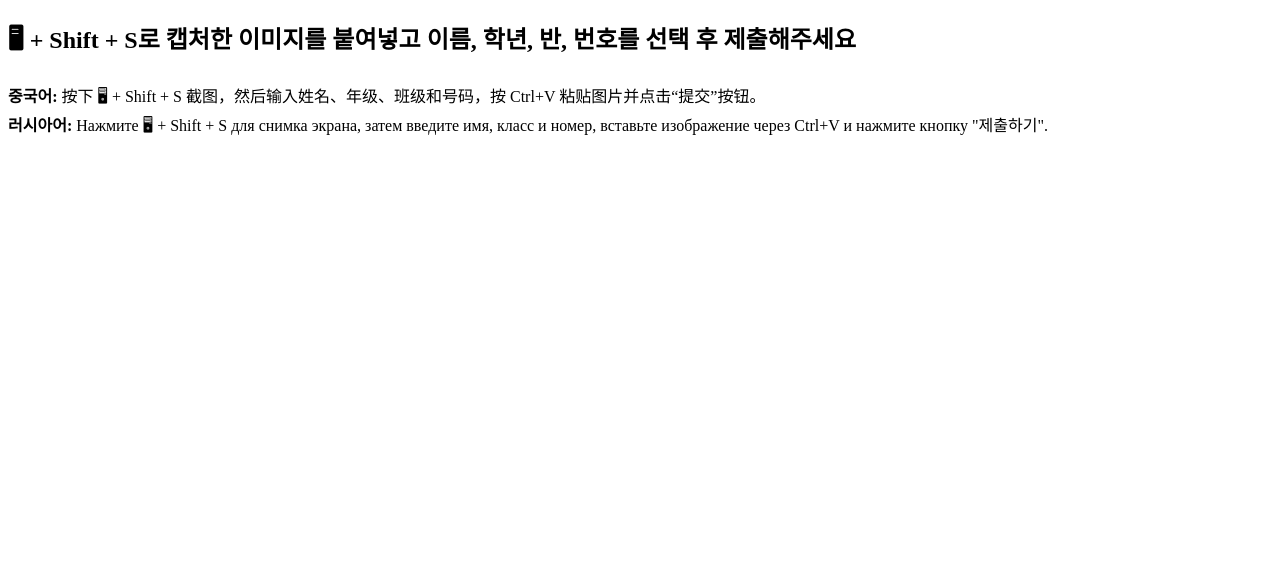
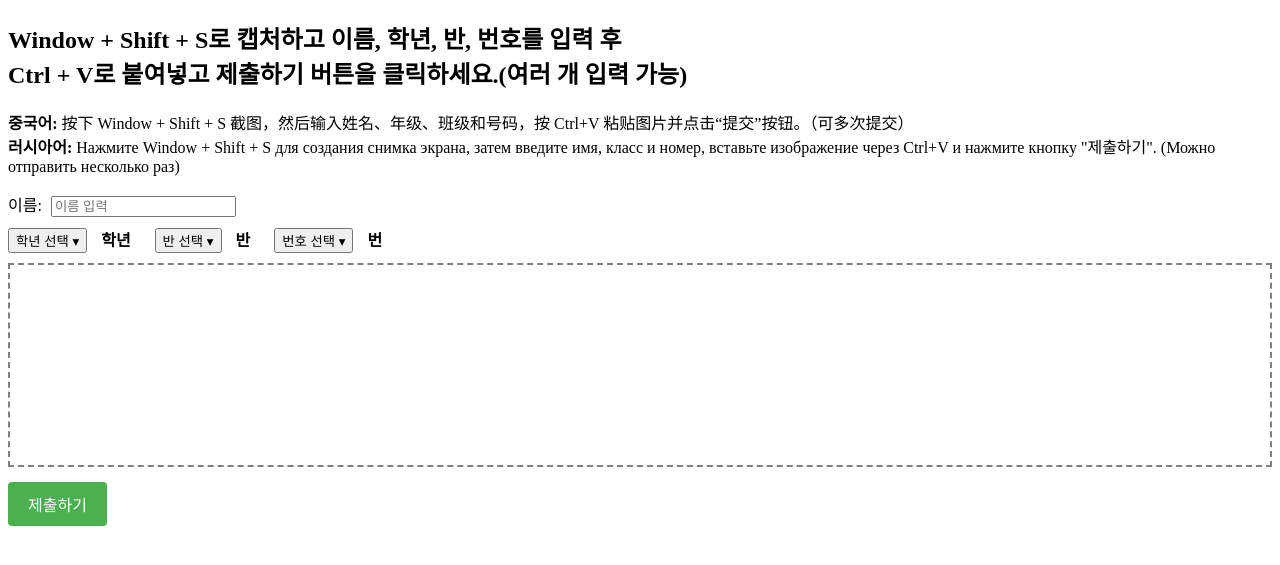
Before and after one commit to ROKBrian/student-uploader, a Flask app: page / in a window 1280 px wide. Shown: the top 565 px of the page. Run offline with Flask 3, Linux system fonts and the light colour scheme.

Commit message:
Update index.html

```diff
--- a/templates/index.html
+++ b/templates/index.html
@@ -2,60 +2,112 @@
 <html>
 <head>
   <meta charset="utf-8">
-  <title>🖥 + Shift + S로 캡처를 한 뒤 이름, 학년, 반, 번호를 입력하고 Ctrl+V 를 눌러서 붙여넣고 제출하기 버튼을 누르세요</title>
+  <title>Window + Shift + S로 캡처하고 이름, 학년, 반, 번호를 입력 후 Ctrl + V로 붙여넣고 제출하기 버튼을 클릭하세요.(여러 개 입력 가능)</title>
   <style>
-    .dropdown {
-      position: relative;
-      display: inline-block;
-      margin-right: 10px;
-    }
-    .dropdown-content {
-      display: none;
-      position: absolute;
-      background-color: #f9f9f9;
-      min-width: 160px;
-      box-shadow: 0px 8px 16px 0px rgba(0,0,0,0.2);
-      z-index: 1;
-    }
-    .dropdown-content button {
-      background-color: white;
-      border: none;
-      padding: 10px;
-      width: 100%;
-      text-align: left;
-      cursor: pointer;
-    }
-    .dropdown:hover .dropdown-content {
-      display: block;
-    }
-    .dropdown-content button.selected {
-      background-color: #4caf50;
-      color: white;
-    }
+    .dropdown { position: relative; display: inline-block; margin-right: 10px; }
+    .dropdown-content { display: none; position: absolute; background-color: #f9f9f9; min-width: 160px; box-shadow: 0px 8px 16px rgba(0,0,0,0.2); z-index: 1; }
+    .dropdown-content button { background: white; border: none; padding: 10px; width: 100%; text-align: left; cursor: pointer; }
+    .dropdown:hover .dropdown-content { display: block; }
+    .dropdown-content button.selected { background-color: #4caf50; color: white; }
     #form-section { margin-bottom: 10px; }
     .input-label { margin-right: 5px; }
-    .dropdown-label {
-      margin-right: 20px;
-      display: inline-block;
-      font-weight: bold;
-    }
-    #submit-btn {
-      margin-top: 15px;
-      padding: 10px 20px;
-      font-size: 16px;
-      background-color: #4caf50;
-      color: white;
-      border: none;
-      border-radius: 4px;
-      cursor: pointer;
-    }
+    .dropdown-label { margin-right: 20px; display: inline-block; font-weight: bold; }
+    #submit-btn { margin-top: 15px; padding: 10px 20px; font-size: 16px; background-color: #4caf50; color: white; border: none; border-radius: 4px; cursor: pointer; }
   </style>
 </head>
 <body>
-  <h2>🖥 + Shift + S로 캡처한 이미지를 붙여넣고 이름, 학년, 반, 번호를 선택 후 제출해주세요</h2>
+  <h2>Window + Shift + S로 캡처하고 이름, 학년, 반, 번호를 입력 후<br>Ctrl + V로 붙여넣고 제출하기 버튼을 클릭하세요.(여러 개 입력 가능)</h2>
   <p>
-    <strong>중국어:</strong> 按下 🖥 + Shift + S 截图，然后输入姓名、年级、班级和号码，按 Ctrl+V 粘贴图片并点击“提交”按钮。<br>
-    <strong>러시아어:</strong> Нажмите 🖥 + Shift + S для снимка экрана, затем введите имя, класс и номер, вставьте изображение через Ctrl+V и нажмите кнопку "제출하기".
+    <strong>중국어:</strong> 按下 Window + Shift + S 截图，然后输入姓名、年级、班级和号码，按 Ctrl+V 粘贴图片并点击“提交”按钮。（可多次提交）<br>
+    <strong>러시아어:</strong> Нажмите Window + Shift + S для создания снимка экрана, затем введите имя, класс и номер, вставьте изображение через Ctrl+V и нажмите кнопку "제출하기". (Можно отправить несколько раз)
   </p>
 
-  <!-- 이하 나머지 기존 코드 동일 -->
+  <div id="form-section">
+    <label class="input-label">이름:</label>
+    <input type="text" id="name-input" placeholder="이름 입력" />
+  </div>
+
+  <div id="form-section">
+    <div class="dropdown"><button id="grade-btn">학년 선택 ▾</button><div class="dropdown-content" id="grade-group"></div></div>
+    <span class="dropdown-label">학년</span>
+    <div class="dropdown"><button id="class-btn">반 선택 ▾</button><div class="dropdown-content" id="class-group"></div></div>
+    <span class="dropdown-label">반</span>
+    <div class="dropdown"><button id="number-btn">번호 선택 ▾</button><div class="dropdown-content" id="number-group"></div></div>
+    <span class="dropdown-label">번</span>
+  </div>
+
+  <div id="paste-area" contenteditable="true" style="border:2px dashed gray; height:200px; margin-top:10px;"></div>
+  <button id="submit-btn">제출하기</button>
+
+  <script>
+    function createDropdownButtons(containerId, buttonId, count) {
+      const container = document.getElementById(containerId);
+      const button = document.getElementById(buttonId);
+      for (let i = 1; i <= count; i++) {
+        const btn = document.createElement('button');
+        btn.textContent = i;
+        btn.onclick = () => {
+          [...container.children].forEach(b => b.classList.remove('selected'));
+          btn.classList.add('selected');
+          button.textContent = i + ' ▾';
+        };
+        container.appendChild(btn);
+      }
+    }
+
+    createDropdownButtons('grade-group', 'grade-btn', 3);
+    createDropdownButtons('class-group', 'class-btn', 6);
+    createDropdownButtons('number-group', 'number-btn', 25);
+
+    async function submitImageFromPasteData(items) {
+      const name = document.getElementById('name-input').value.trim();
+      const grade = document.querySelector('#grade-group .selected')?.textContent;
+      const ban = document.querySelector('#class-group .selected')?.textContent;
+      const number = document.querySelector('#number-group .selected')?.textContent;
+      if (!name || !grade || !ban || !number) return alert("이름, 학년, 반, 번호를 모두 입력 및 선택하세요!");
+
+      for (let item of items) {
+        if (item.type.indexOf("image") !== -1) {
+          const blob = item.getAsFile();
+          const formData = new FormData();
+          formData.append("name", `${grade}-${ban}-${number}-${name}`);
+          formData.append("file", blob);
+          const res = await fetch("/upload", { method: "POST", body: formData });
+          if (res.ok) {
+            alert("제출 완료!");
+            document.getElementById("paste-area").innerHTML = "";
+          }
+        }
+      }
+    }
+
+    document.getElementById("paste-area").addEventListener("paste", function(e) {
+      const items = (e.clipboardData || window.clipboardData).items;
+      submitImageFromPasteData(items);
+    });
+
+    document.getElementById("submit-btn").addEventListener("click", async () => {
+      const items = (await navigator.clipboard.read()).flatMap(d => d.types.includes('image/png') ? [d.getType('image/png')] : []);
+      if (items.length === 0) {
+        alert("클립보드에 이미지가 없습니다. Ctrl+V로 붙여넣기 해주세요.");
+        return;
+      }
+      const blob = await items[0];
+      const name = document.getElementById('name-input').value.trim();
+      const grade = document.querySelector('#grade-group .selected')?.textContent;
+      const ban = document.querySelector('#class-group .selected')?.textContent;
+      const number = document.querySelector('#number-group .selected')?.textContent;
+      if (!name || !grade || !ban || !number) return alert("이름, 학년, 반, 번호를 모두 입력 및 선택하세요!");
+
+      const formData = new FormData();
+      formData.append("name", `${grade}-${ban}-${number}-${name}`);
+      formData.append("file", new Blob([await blob.arrayBuffer()], { type: 'image/png' }));
+      const res = await fetch("/upload", { method: "POST", body: formData });
+      if (res.ok) {
+        alert("제출 완료!");
+        document.getElementById("paste-area").innerHTML = "";
+      }
+    });
+  </script>
+</body>
+</html>
```
